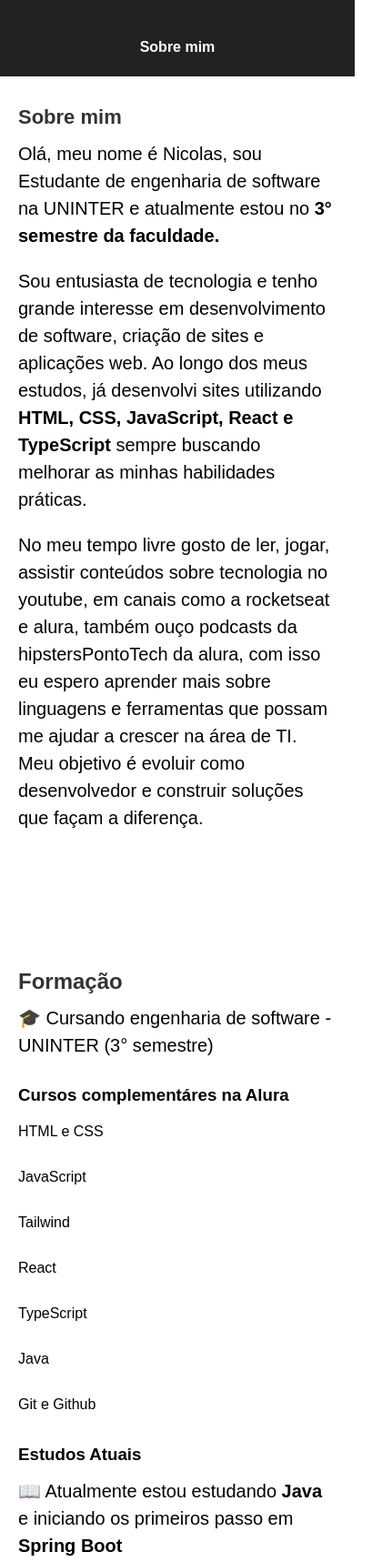
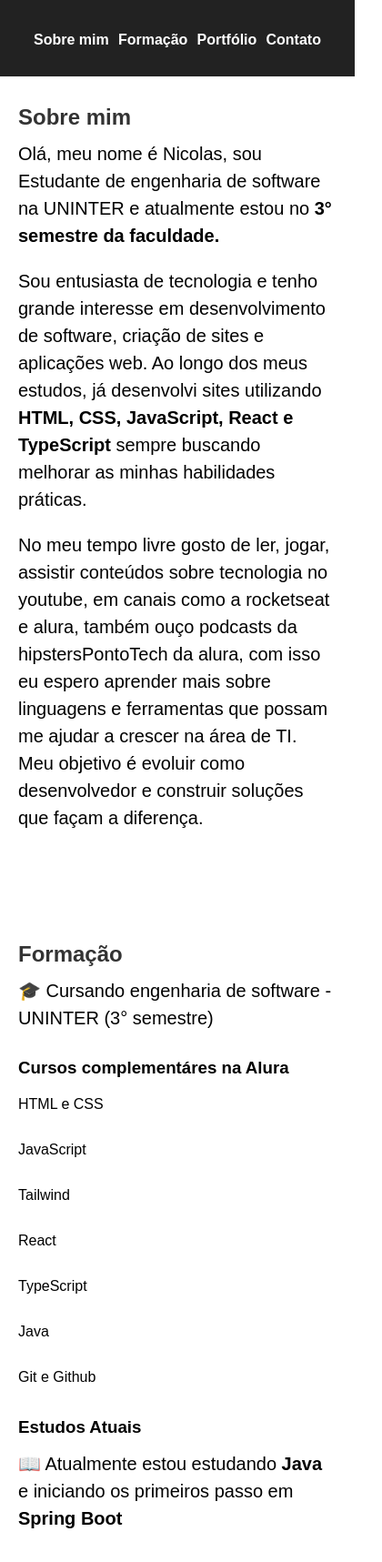
Before and after one commit to Nicolas7720/Portfolio-Pessoal, a plain HTML site: page index.html in a window 390 px wide. Shown: the top 1717 px of the page at 91% size, 420 px wide, since content can reach past the window. Drawn offline with Linux system fonts and the light colour scheme.

Commit message:
att espero q seja a ultima

```diff
--- a/style/style.css
+++ b/style/style.css
@@ -181,47 +181,3 @@ footer > p > a {
 footer > p > a:hover {
   color: crimson;
 }
-/* Ajuste geral para telas pequenas */
-@media screen and (max-width: 768px) {
-  nav ul {
-    flex-direction: column; /* menu em coluna */
-    align-items: center;
-  }
-
-  nav ul li {
-    margin: 10px 0; /* mais espaço entre os itens */
-  }
-
-  section {
-    padding: 60px 15px; /* menos padding em telas pequenas */
-    margin-top: 30px;
-  }
-
-  form {
-    width: 100%; /* formulário ocupa toda a largura */
-  }
-
-  form input,
-  form textarea,
-  form button {
-    font-size: 16px; /* aumentar a fonte para mobile */
-  }
-}
-@media screen and (max-width: 480px) {
-  h1 {
-    font-size: 22px;
-  }
-
-  nav ul {
-    padding: 0;
-  }
-
-  nav ul li {
-    margin: 8px 0;
-  }
-
-  footer {
-    font-size: 14px;
-    padding: 10px;
-  }
-}
```
